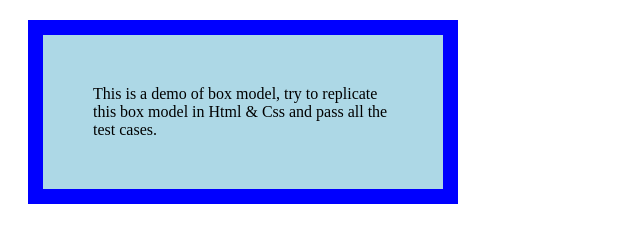
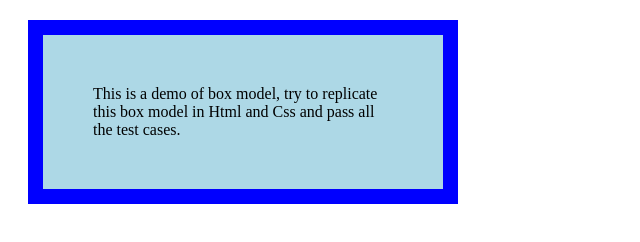
Before and after one commit to acciojob/css-box-model-siman777, a website: page main.html in a window 1280 px wide. Shown: the full height of the page, 0-640 px from the left. Drawn offline with Linux system fonts and the light colour scheme.

Commit message:
created a submission

```diff
--- a/main.html
+++ b/main.html
@@ -8,7 +8,7 @@
 
 <body>
 	<div class="box">
-	    This is a demo of box model, try to replicate this box model in Html &amp; Css and pass all the test cases.
+	    This is a demo of box model, try to replicate this box model in Html and Css and pass all the test cases.
 	</div>
     <script type="text/javascript" src="./script.js">
 </script>
```
